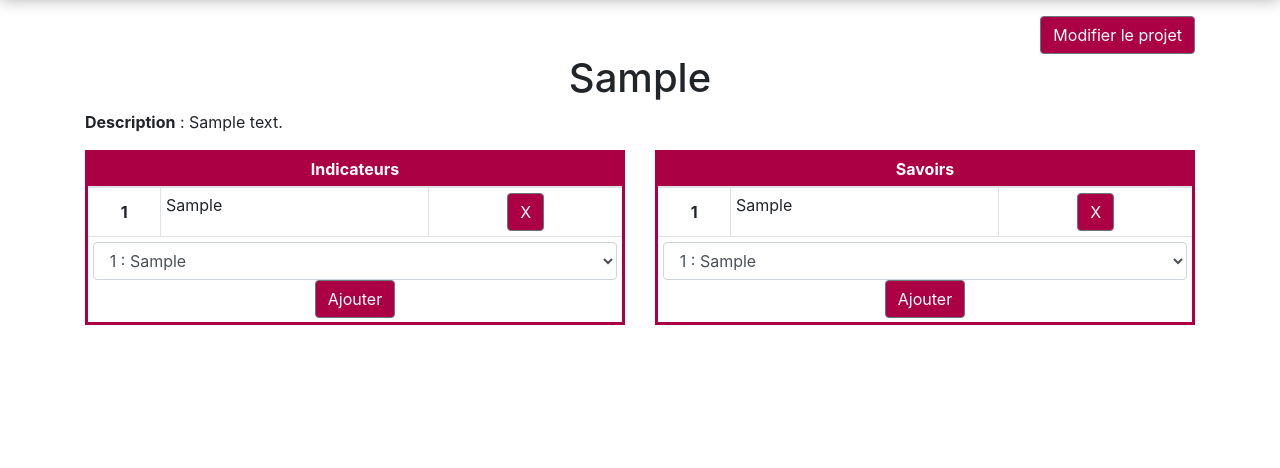
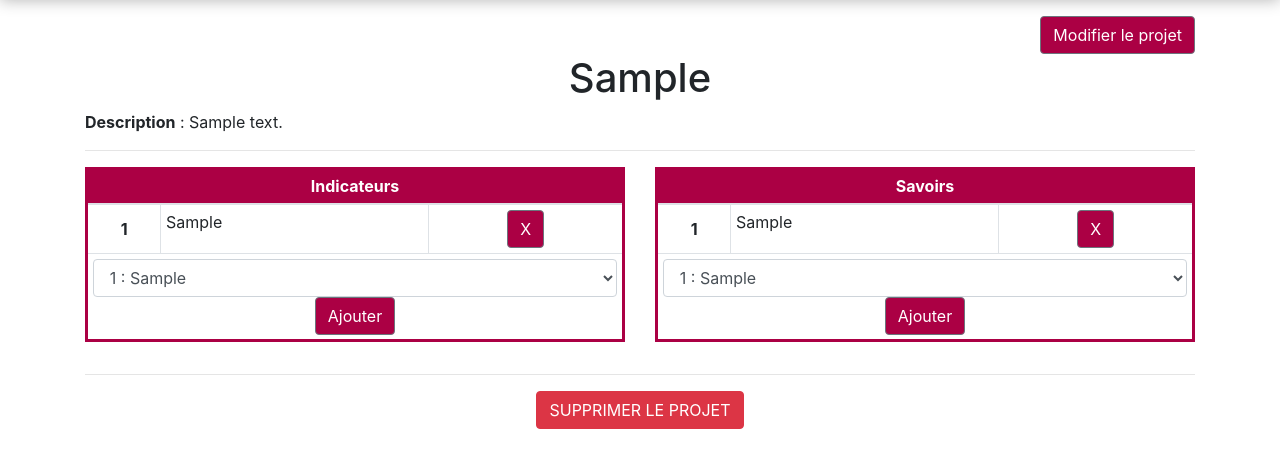
Before and after one commit to lucie-sio/competencesSIO-MVC, a PHP site: template view/projectView.php in a window 1280 px wide. Shown: the part 58-526 px from the top of the page. Run offline with PHP 8.4, Linux system fonts and the light colour scheme; the template is opened without the code that fills it: most values are stand-ins (such as "Sample title", 1, 10 or a date in 2020); data that the repository does not hold is empty; some libraries are stand-ins or nearby versions.

Commit message:
Update 26/05/22
Ajout des fonction de modification et suppression d'un projet

```diff
--- a/public/css/styles.css
+++ b/public/css/styles.css
@@ -1,10 +1,10 @@
+@keyframes BLINK {
+    0%, 100% {background-color:#000000;}
+    50% {background-color: #ff0000;}
+}
+
 body {
     height: 100%;
-}
-
-.zoomIn {
-    margin: 10px;
-    transition: transform .2s; /* Animation */
 }
 
 .bg-secondary {
@@ -15,6 +15,18 @@ body {
     background-color: #ab0044;
 }
 
+.btn-danger {
+    transition: transform .2s; /* Animation */
+    transition: box-shadow 0.7s;
+}
+
+.btn-danger:hover {
+    transform: scale(3);
+    animation: BLINK 0.7s infinite;
+    box-shadow: 0 0 20px 1000px rgba(0, 0, 0, 0.824);
+    transition: box-shadow 1.5s;
+}
+
 .thead {
     background-color: #ab0044;
     color: white;
@@ -22,6 +34,11 @@ body {
 
 .customShadow {
     box-shadow: 0 0 15px 0px rgba(0, 0, 0, 0.3);
+}
+
+.zoomIn {
+    margin: 10px;
+    transition: transform .2s; /* Animation */
 }
 
 .zoomIn:hover {
--- a/view/profileView.php
+++ b/view/profileView.php
@@ -68,7 +68,7 @@ ob_start();
     </div>
 
 
-    <!-- MODAUX -->
+    <!-- LISTE MODAL -->
     <!-- ModalProfile -->
     <div class="modal fade" id="ModalProfile" tabindex="-1" role="dialog" aria-hidden="true">
         <div class="modal-dialog modal-dialog-centered modal-lg" role="document">
--- a/view/projectView.php
+++ b/view/projectView.php
@@ -30,6 +30,7 @@ ob_start();
     <div class="col-12">
         <h1 class="text-center"><?= $project['LIBEL_PROJET'] ?></h1>
         <p><b>Description</b> : <?= $project['DESCRIPTION_PROJET']?></p>
+        <hr>
     </div>
 
     <!-- TABLEAU DES INDICATEURS -->
@@ -98,7 +99,7 @@ ob_start();
                 <?php endforeach; ?>
                 <tr class="text-center">
                     <td colspan="3">
-                    <form action="" method="POST">
+                        <form action="" method="POST">
                             <select name="savoir" class="form-control">
                                 <?php foreach($savoirs as $savoir): ?>
                                     <?php if((!str_contains($savoir['ID_ENSEMBLE_COMPETENCE'], 'SLAM') && !str_contains($savoir['ID_ENSEMBLE_COMPETENCE'], 'SISR')) || str_contains($savoir['ID_ENSEMBLE_COMPETENCE'], $_SESSION['option'])): ?>
@@ -121,28 +122,67 @@ ob_start();
     </div>
 
 
+    <div class="col-12 text-center">
+        <hr>
+        <button type="button" class="btn btn-danger" data-toggle="modal" data-target="#ModalDelete">
+            SUPPRIMER LE PROJET
+        </button>
+    </div>
 
 
-
-
+    <!-- LISTE MODAL -->
     <!-- ModalProject -->
     <div class="modal fade" id="ModalProject" tabindex="-1" role="dialog" aria-hidden="true">
         <div class="modal-dialog modal-dialog-centered modal-lg" role="document">
             <div class="modal-content">
                 <div class="modal-header">
-                    <h5 class="modal-title" id="exampleModalLabel">Modal title</h5>
+                    <h5 class="modal-title">Modifier le projet</h5>
                 </div>
-                <div class="modal-body">
-                    ...
+
+                <form action="" method="POST">
+                    <div class="modal-body">
+                        <input type="hidden" name="modifier">
+                        <div class="form-group">
+                            <label>Nom du projet</label>
+                            <input type="text" class="form-control" name="nameProject" placeholder="<?= $project['LIBEL_PROJET'] ?>">
+                        </div>
+                        <div class="form-group">
+                            <label>Description du projet (max. 1000 caractères)</label>
+                            <textarea type="text" class="form-control" rows="3" maxlength="1000" name="descriptionProject"><?= $project['DESCRIPTION_PROJET'] ?></textarea>
+                        </div>
+                        <div class="modal-footer">
+                            <button type="button" class="btn btn-light" data-dismiss="modal">Annuler</button>
+                            <button type="submit" class="btn btn-secondary">Enregistrer</button>
+                        </div>
+                    </div>
+                </form>
+
+            </div>
+        </div>
+    </div>
+    <!-- ModalProject End -->
+
+
+    <!-- ModalDelete -->
+    <div class="modal fade" id="ModalDelete" tabindex="-1" role="dialog" aria-hidden="true">
+        <div class="modal-dialog modal-dialog-centered" role="document">
+            <div class="modal-content">
+                <div class="modal-header">
+                    <h5 class="modal-title">Supprimer le projet</h5>
                 </div>
-                <div class="modal-footer">
-                    <button type="button" class="btn btn-light" data-dismiss="modal">Annuler</button>
-                    <button type="button" class="btn btn-secondary">Enregistrer</button>
+                <div class="modal-body text-center">
+                    <p>Cette action supprimera ce projet ainsi que les compétences associées.</p>
+                    <form action="" method="POST">
+                        <button class="btn btn-secondary btn-lg" type="submit" name="suppProjet">
+                            Confirmer la suppression
+                        </button>
+                        <button type="button" class="btn btn-light btn-lg" data-dismiss="modal">Annuler</button>
+                    </form>
                 </div>
             </div>
         </div>
     </div>
-    <!-- ModalProject End -->
+    <!-- ModalDelete End -->
 
 </div>
 
```
Also changed, not shown: controller/frontend.php (+17 -4 lines), model/db.php (+35 -1 lines).
